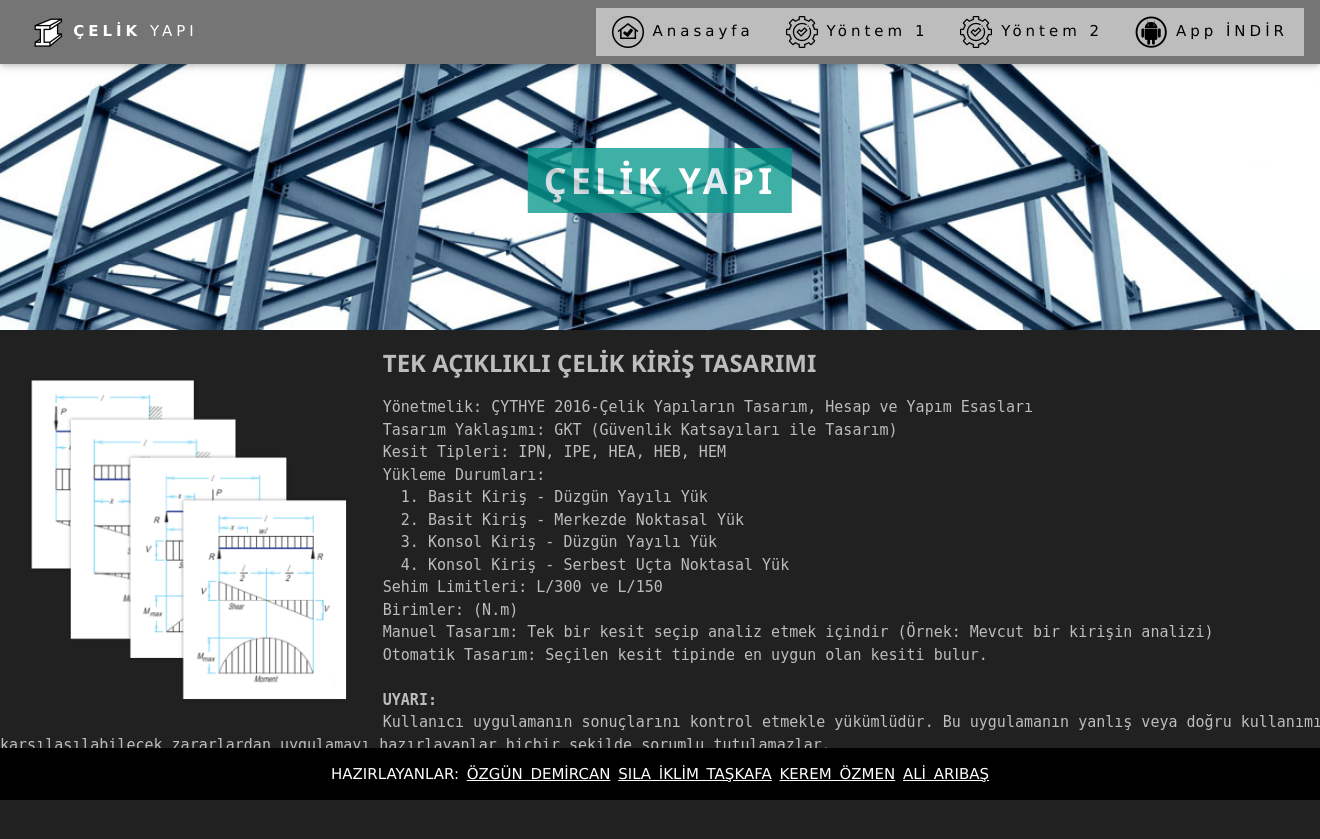
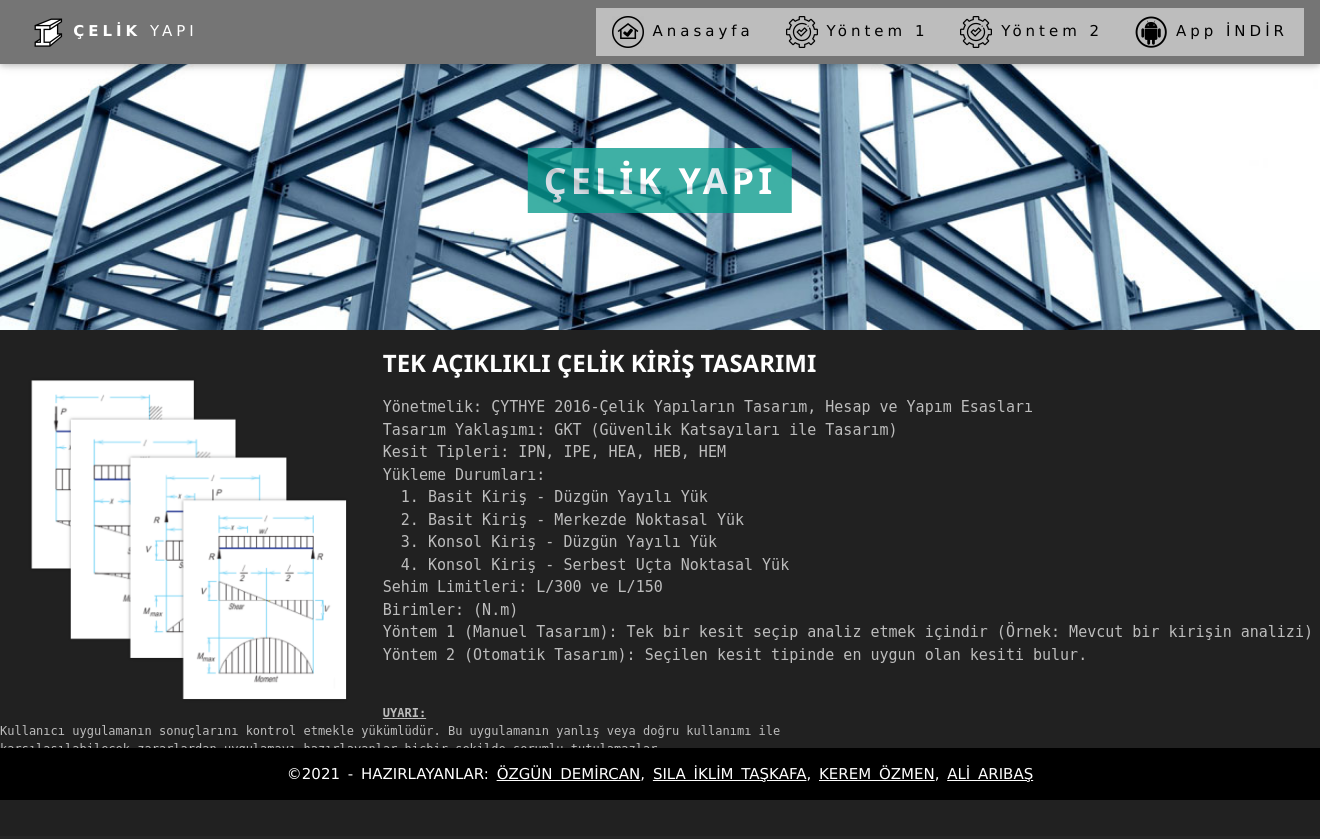
Before and after one commit to ozmen1/ProjeCelikKirisTasarim, a Flask app: page / in a window 1320 px wide; the page is wider, and only the part inside the window is pictured. After the commit the page ends 800 px from the top of that part, so only its background shows below. Run offline with Flask 2, Linux system fonts and the light colour scheme; data that the repository does not hold is empty.

Commit message:
anasayfada bazi degisiklikler yapildi

```diff
--- a/templates/index.html
+++ b/templates/index.html
@@ -48,7 +48,7 @@
         height="25%"></div>
     <div class="anaaciklama" style="color:#BDBDBD;">
       <p style="margin-left: 2%;">
-      <h3><b>TEK AÇIKLIKLI ÇELİK KİRİŞ TASARIMI</b></h3>
+      <h3 style="color:white"><b>TEK AÇIKLIKLI ÇELİK KİRİŞ TASARIMI</b></h3>
       </p>
       <p style="margin-left: 2%;">
       <pre>
@@ -62,10 +62,11 @@ Yükleme Durumları:
   4. Konsol Kiriş - Serbest Uçta Noktasal Yük
 Sehim Limitleri: L/300 ve L/150
 Birimler: (N.m)
-Manuel Tasarım: Tek bir kesit seçip analiz etmek içindir (Örnek: Mevcut bir kirişin analizi)
-Otomatik Tasarım: Seçilen kesit tipinde en uygun olan kesiti bulur.
-
-<strong>UYARI:</strong>
+Yöntem 1 (Manuel Tasarım): Tek bir kesit seçip analiz etmek içindir (Örnek: Mevcut bir kirişin analizi)
+Yöntem 2 (Otomatik Tasarım): Seçilen kesit tipinde en uygun olan kesiti bulur.
+      </pre>
+      <pre style="color:#BDBDBD; font-size: 12px;">
+<strong><u>UYARI:</u></strong>
 Kullanıcı uygulamanın sonuçlarını kontrol etmekle yükümlüdür. Bu uygulamanın yanlış veya doğru kullanımı ile
 karşılaşılabilecek zararlardan uygulamayı hazırlayanlar hiçbir şekilde sorumlu tutulamazlar.
         </pre>
@@ -78,15 +79,15 @@ karşılaşılabilecek zararlardan uygulamayı hazırlayanlar hiçbir şekilde s
 
   <!-- Footer -->
   <footer class="w3-center w3-black w3-padding-10 w3-bottom">
-    <p style="word-spacing: 3px; ">HAZIRLAYANLAR:
-      <a href="/" style="text-decoration: underline;" title="X" target="_blank" class="w3-hover-text-teal">ÖZGÜN
-        DEMİRCAN</a>
+    <p style="word-spacing: 3px; ">©2021 - HAZIRLAYANLAR:
+      <a href="mailto:odemircan@protonmail.com" style="text-decoration: underline;" title="X" target="_blank" class="w3-hover-text-teal">ÖZGÜN
+        DEMİRCAN</a><text>,  </text>
       <a href="https://www.linkedin.com/in/s%C4%B1la-iklim-ta%C5%9Fkafa-97386b208/" style="text-decoration: underline;"
         title="X" target="_blank" class="w3-hover-text-teal">SILA
-        İKLİM TAŞKAFA</a>
+        İKLİM TAŞKAFA</a><text>,  </text>
       <a href="https://www.linkedin.com/in/keremozmen" style="text-decoration: underline;" title="X" target="_blank"
         class="w3-hover-text-teal">KEREM
-        ÖZMEN</a>
+        ÖZMEN</a><text>,  </text>
       <a href="https://www.linkedin.com/in/ali-ariba%C5%9F-5736381bb" style="text-decoration: underline;" title="X"
         target="_blank" class="w3-hover-text-teal">ALİ
         ARIBAŞ</a>
```
